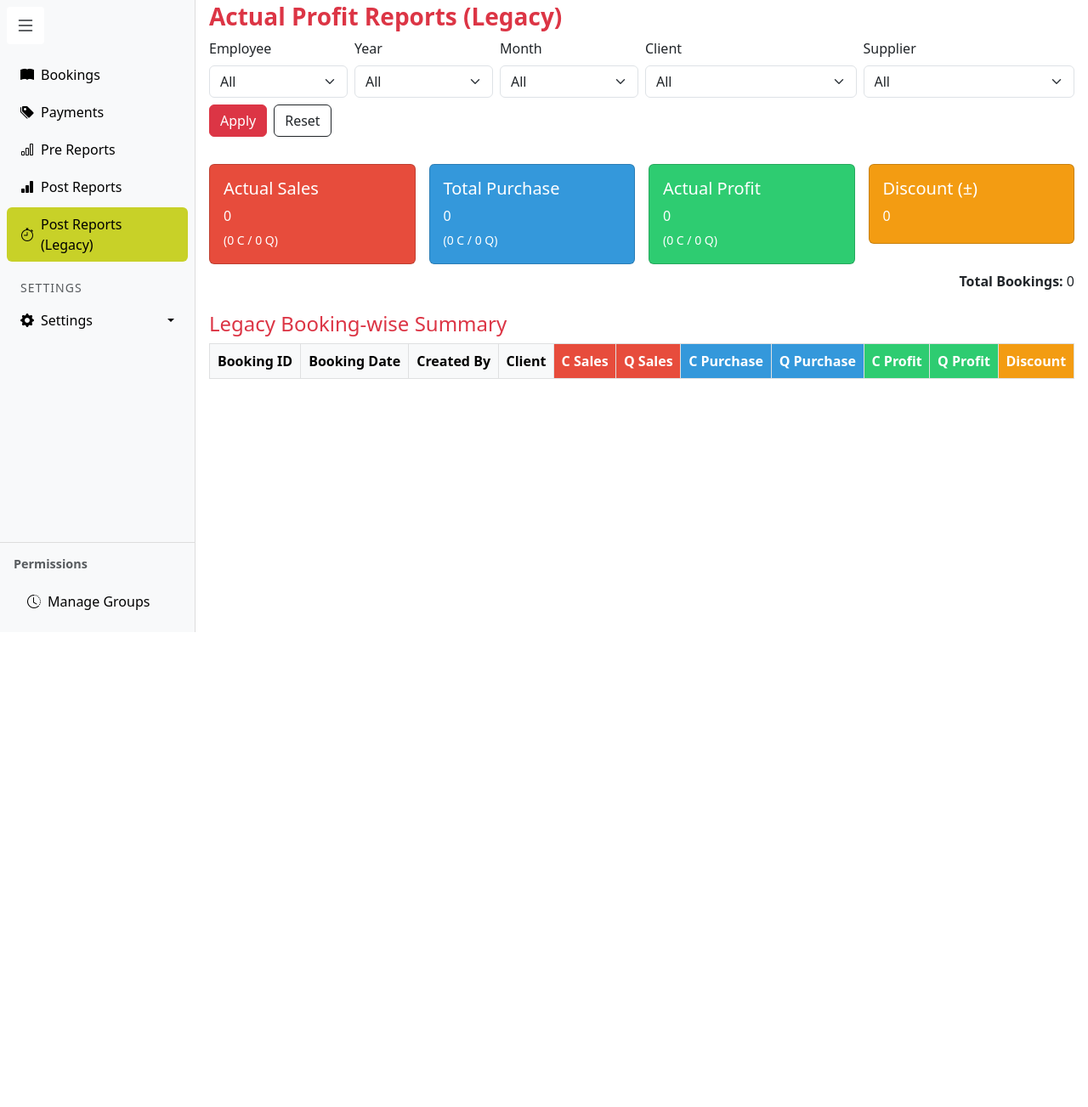
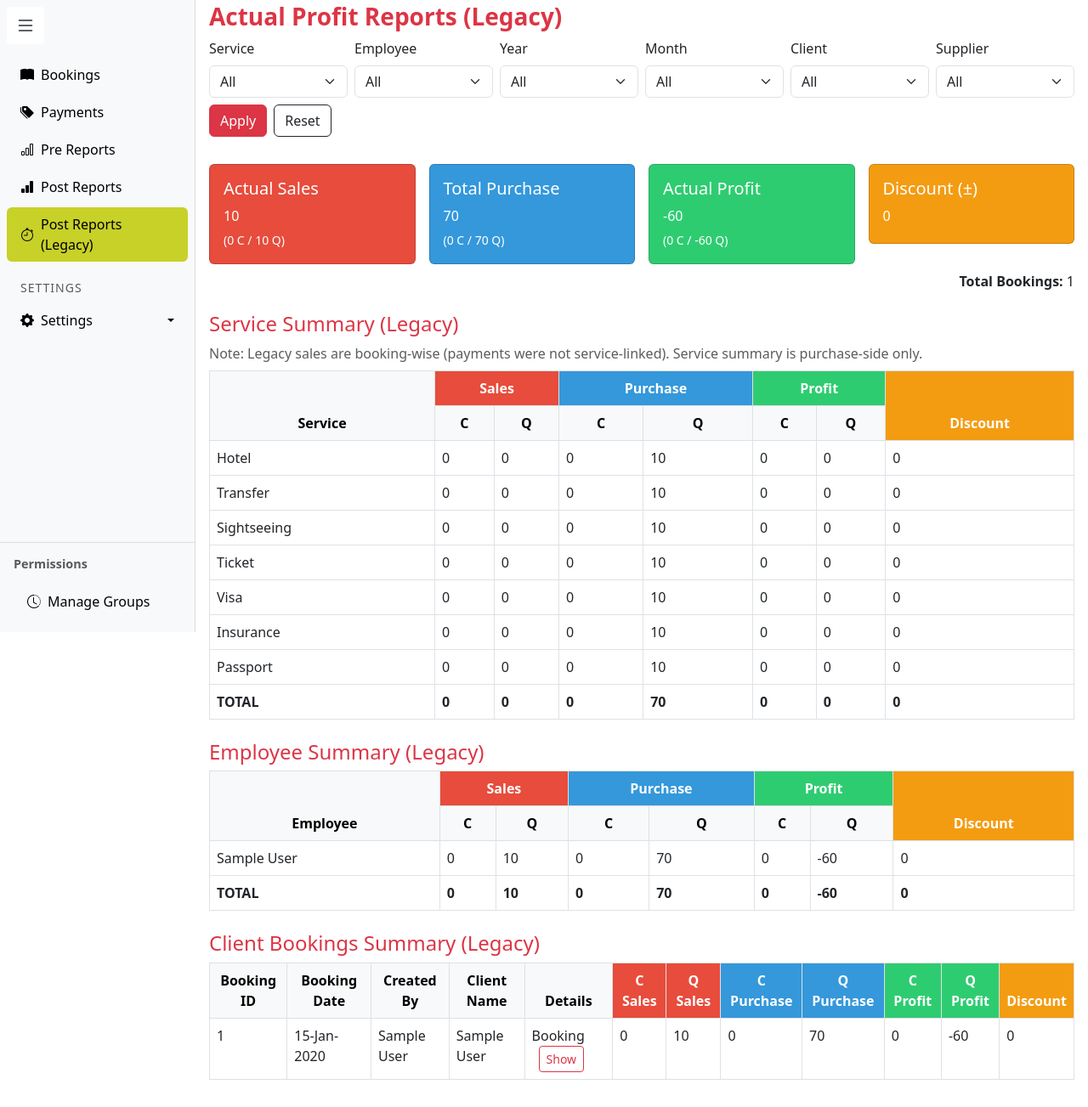
Before and after one commit to theplateofcode/bpc, a Django app: page /reports/owner-reports-legacy/ in a window 1280 px wide. Shown: the part 56-1359 px from the top of the page at 85% size. Before the commit the page ends 800 px from the top, so only its background shows below. Run offline with Django 4.2, Linux system fonts and the light colour scheme; a user stored in the database is signed in; tables that the repository leaves empty hold one stand-in row (values such as "Sample post"); lists and menus that the app fills with data are empty; some libraries are stand-ins or nearby versions.

Commit message:
service individual change for report 13 views_legacy 1.6

```diff
--- a/reports/templates/owner_reports_legacy.html
+++ b/reports/templates/owner_reports_legacy.html
@@ -5,6 +5,13 @@
 
 <!-- Filters -->
 <form id="reportFilters" class="row g-2 align-items-end">
+  <div class="col-md-2">
+    <label for="service" class="form-label">Service</label>
+    <select id="service" name="service" class="form-select">
+      <option value="">All</option>
+    </select>
+  </div>
+
   <div class="col-md-2">
     <label for="employee" class="form-label">Employee</label>
     <select id="employee" name="employee" class="form-select">
@@ -26,14 +33,14 @@
     </select>
   </div>
 
-  <div class="col-md-3">
+  <div class="col-md-2">
     <label for="client" class="form-label">Client</label>
     <select id="client" name="client" class="form-select">
       <option value="">All</option>
     </select>
   </div>
 
-  <div class="col-md-3">
+  <div class="col-md-2">
     <label for="supplier" class="form-label">Supplier</label>
     <select id="supplier" name="supplier" class="form-select">
       <option value="">All</option>
@@ -93,115 +100,266 @@
   <strong>Total Bookings:</strong> <span id="bookingTotal">0</span>
 </div>
 
-<!-- Booking-wise table -->
-<h4 class="mt-4 text-danger">Legacy Booking-wise Summary</h4>
-<table class="table table-bordered" id="bookingSummary">
+<!-- Service Summary -->
+<h4 class="mt-4 text-danger">Service Summary (Legacy)</h4>
+<p class="text-muted mb-2">
+  Note: Legacy sales are booking-wise (payments were not service-linked). Service summary is purchase-side only.
+</p>
+<table class="table table-bordered" id="serviceSummary">
+  <thead class="table-light text-center">
+    <tr>
+      <th rowspan="2">Service</th>
+      <th colspan="2" style="background-color: #e74c3c; color: white">Sales</th>
+      <th colspan="2" style="background-color: #3498db; color: white">Purchase</th>
+      <th colspan="2" style="background-color: #2ecc71; color: white">Profit</th>
+      <th rowspan="2" style="background-color: #f39c12; color: white">Discount</th>
+    </tr>
+    <tr>
+      <th>C</th><th>Q</th>
+      <th>C</th><th>Q</th>
+      <th>C</th><th>Q</th>
+    </tr>
+  </thead>
+  <tbody></tbody>
+</table>
+
+<!-- Employee Summary -->
+<h4 class="mt-4 text-danger">Employee Summary (Legacy)</h4>
+<table class="table table-bordered" id="employeeSummary">
+  <thead class="table-light text-center">
+    <tr>
+      <th rowspan="2">Employee</th>
+      <th colspan="2" style="background-color: #e74c3c; color: white">Sales</th>
+      <th colspan="2" style="background-color: #3498db; color: white">Purchase</th>
+      <th colspan="2" style="background-color: #2ecc71; color: white">Profit</th>
+      <th rowspan="2" style="background-color: #f39c12; color: white">Discount</th>
+    </tr>
+    <tr>
+      <th>C</th><th>Q</th>
+      <th>C</th><th>Q</th>
+      <th>C</th><th>Q</th>
+    </tr>
+  </thead>
+  <tbody></tbody>
+</table>
+
+<!-- Client Summary -->
+<h4 class="mt-4 text-danger">Client Bookings Summary (Legacy)</h4>
+<table class="table table-bordered" id="clientSummary">
   <thead class="table-light text-center">
     <tr>
       <th>Booking ID</th>
       <th>Booking Date</th>
       <th>Created By</th>
-      <th>Client</th>
-      <th style="background-color:#e74c3c;color:white">C Sales</th>
-      <th style="background-color:#e74c3c;color:white">Q Sales</th>
-      <th style="background-color:#3498db;color:white">C Purchase</th>
-      <th style="background-color:#3498db;color:white">Q Purchase</th>
-      <th style="background-color:#2ecc71;color:white">C Profit</th>
-      <th style="background-color:#2ecc71;color:white">Q Profit</th>
-      <th style="background-color:#f39c12;color:white">Discount</th>
+      <th>Client Name</th>
+      <th>Details</th>
+      <th style="background-color: #e74c3c; color: white">C Sales</th>
+      <th style="background-color: #e74c3c; color: white">Q Sales</th>
+      <th style="background-color: #3498db; color: white">C Purchase</th>
+      <th style="background-color: #3498db; color: white">Q Purchase</th>
+      <th style="background-color: #2ecc71; color: white">C Profit</th>
+      <th style="background-color: #2ecc71; color: white">Q Profit</th>
+      <th style="background-color: #f39c12; color: white">Discount</th>
     </tr>
   </thead>
   <tbody></tbody>
 </table>
 
+<!-- Modal (must exist, otherwise your JS will throw) -->
+<div class="modal fade" id="serviceModal" tabindex="-1" aria-hidden="true">
+  <div class="modal-dialog modal-lg">
+    <div class="modal-content">
+      <div class="modal-header bg-danger text-white">
+        <h5 class="modal-title">Legacy Details</h5>
+        <button type="button" class="btn-close" data-bs-dismiss="modal"></button>
+      </div>
+      <div class="modal-body" id="serviceModalBody" style="background-color: #f8f9fa"></div>
+    </div>
+  </div>
+</div>
+
 <script>
   document.addEventListener("DOMContentLoaded", async () => {
     const clean = (n) => (n != null ? Math.round(n).toLocaleString("en-IN") : "0");
+
     const safeSet = (id, val) => {
       const el = document.getElementById(id);
-      if (el) el.innerText = clean(val);
+      if (el) el.innerText = clean(val || 0);
     };
+
+    const safeGet = (id) => document.getElementById(id);
 
     async function loadFilters() {
       const res = await fetch("{% url 'report_filters_data_legacy' %}");
       if (!res.ok) return;
       const data = await res.json();
 
-      const add = (id, items, labelFn) => {
-        const sel = document.getElementById(id);
-        if (!sel) return;
+      const add = (id, items, txt) => {
+        const sel = safeGet(id);
+        if (!sel || !Array.isArray(items)) return;
         items.forEach((i) => {
           sel.insertAdjacentHTML(
             "beforeend",
-            `<option value="${i.id ?? i}">${labelFn(i)}</option>`
+            `<option value="${i.id || i}">${txt(i)}</option>`
           );
         });
       };
 
-      add("employee", data.employees || [], (e) => e.name);
-      add("year", data.years || [], (y) => y);
-      add("month", data.months || [], (m) => m);
-      add("client", data.clients || [], (c) => c.name);
-      add("supplier", data.suppliers || [], (s) => s.name);
+      add("service", data.services, (s) => s);
+      add("employee", data.employees, (e) => e.name);
+      add("year", data.years, (y) => y);
+      add("month", data.months, (m) => m);
+      add("client", data.clients, (c) => c.name);
+      add("supplier", data.suppliers, (s) => s.name);
     }
 
     async function loadReportData(params = "") {
-      const url = "{% url 'legacy_booking_summary' %}" + (params ? "?" + params : "");
-      const res = await fetch(url);
+      const res = await fetch("{% url 'filtered_legacy_report' %}" + (params ? "?" + params : ""));
       if (!res.ok) return;
 
-      const payload = await res.json();
-      const t = payload.totals || {};
+      const summary = await res.json();
+      const t = summary.totals || {};
 
+      // Cards
       safeSet("salesTotal", (t.sales_cash || 0) + (t.sales_non_cash || 0));
-      safeSet("salesCash", t.sales_cash || 0);
-      safeSet("salesNonCash", t.sales_non_cash || 0);
+      safeSet("salesCash", t.sales_cash);
+      safeSet("salesNonCash", t.sales_non_cash);
 
       safeSet("purchaseTotal", (t.purchase_cash || 0) + (t.purchase_non_cash || 0));
-      safeSet("purchaseCash", t.purchase_cash || 0);
-      safeSet("purchaseNonCash", t.purchase_non_cash || 0);
+      safeSet("purchaseCash", t.purchase_cash);
+      safeSet("purchaseNonCash", t.purchase_non_cash);
 
       safeSet("profitTotal", (t.profit_cash || 0) + (t.profit_non_cash || 0));
-      safeSet("profitCash", t.profit_cash || 0);
-      safeSet("profitNonCash", t.profit_non_cash || 0);
+      safeSet("profitCash", t.profit_cash);
+      safeSet("profitNonCash", t.profit_non_cash);
 
       safeSet("discountTotal", t.discount || 0);
       safeSet("bookingTotal", t.bookings || 0);
 
-      const tbody = document.querySelector("#bookingSummary tbody");
+      // Service Summary
+      const sbody = document.querySelector("#serviceSummary tbody");
+      if (sbody) {
+        sbody.innerHTML = "";
+        const svc = summary.service_summary || {};
+        Object.entries(svc).forEach(([k, v]) => {
+          const total = k === "TOTAL";
+          sbody.insertAdjacentHTML(
+            "beforeend",
+            `
+            <tr${total ? ' style="font-weight:bold;background:#f8f9fa;"' : ""}>
+              <td>${k}</td>
+              <td>${clean(v.sales_cash || 0)}</td><td>${clean(v.sales_non_cash || 0)}</td>
+              <td>${clean(v.purchase_cash || 0)}</td><td>${clean(v.purchase_non_cash || 0)}</td>
+              <td>${clean(v.profit_cash || 0)}</td><td>${clean(v.profit_non_cash || 0)}</td>
+              <td>${clean(v.discount || 0)}</td>
+            </tr>`
+          );
+        });
+      }
+
+      // Employee Summary
+      const ebody = document.querySelector("#employeeSummary tbody");
+      if (ebody) {
+        ebody.innerHTML = "";
+        const emp = summary.employee_summary || {};
+        Object.entries(emp).forEach(([k, v]) => {
+          const total = k === "TOTAL";
+          ebody.insertAdjacentHTML(
+            "beforeend",
+            `
+            <tr${total ? ' style="font-weight:bold;background:#f8f9fa;"' : ""}>
+              <td>${k}</td>
+              <td>${clean(v.sales_cash || 0)}</td><td>${clean(v.sales_non_cash || 0)}</td>
+              <td>${clean(v.purchase_cash || 0)}</td><td>${clean(v.purchase_non_cash || 0)}</td>
+              <td>${clean(v.profit_cash || 0)}</td><td>${clean(v.profit_non_cash || 0)}</td>
+              <td>${clean(v.discount || 0)}</td>
+            </tr>`
+          );
+        });
+      }
+
+      // Client Summary (Bookings)
+      const resp = await fetch("{% url 'bookings_report_legacy' %}" + (params ? "?" + params : ""));
+      if (!resp.ok) return;
+
+      const bookings = await resp.json();
+      const tbody = document.querySelector("#clientSummary tbody");
       if (!tbody) return;
+
       tbody.innerHTML = "";
 
-      (payload.data || []).forEach((b) => {
-        tbody.insertAdjacentHTML("beforeend", `
+      (bookings.data || []).forEach((b) => {
+        const services = b.services || [];
+        const svcLabel = services.map((s) => s.service).join(", ");
+
+        const modalHtml = services.map((s) => `
+          <div class="p-3 mb-3 bg-white shadow-sm rounded border">
+            <h6><strong>${s.service}</strong> (${s.mode || "—"})</h6>
+            <p>
+              Sales: ${clean(s.sales || 0)}<br>
+              Purchase: ${clean(s.purchase || 0)}<br>
+              Profit: ${clean(s.profit || 0)}<br>
+              Entered by: ${s.entered_by || "—"}
+            </p>
+          </div>
+        `).join("");
+
+        tbody.insertAdjacentHTML(
+          "beforeend",
+          `
           <tr>
             <td>${b.booking_id || ""}</td>
             <td>${b.booking_date || ""}</td>
             <td>${b.created_by || ""}</td>
             <td>${b.client_name || ""}</td>
-            <td>${clean(b.sales_cash || 0)}</td>
-            <td>${clean(b.sales_non_cash || 0)}</td>
-            <td>${clean(b.purchase_cash || 0)}</td>
-            <td>${clean(b.purchase_non_cash || 0)}</td>
-            <td>${clean(b.profit_cash || 0)}</td>
-            <td>${clean(b.profit_non_cash || 0)}</td>
-            <td>${clean(b.discount || 0)}</td>
-          </tr>
-        `);
+            <td>
+              ${svcLabel}
+              <button class="btn btn-sm btn-outline-danger ms-2"
+                data-bs-toggle="modal" data-bs-target="#serviceModal"
+                data-services='${encodeURIComponent(modalHtml)}'>Show</button>
+            </td>
+            <td>${clean((b.totals && b.totals.sales_cash) || 0)}</td>
+            <td>${clean((b.totals && b.totals.sales_non_cash) || 0)}</td>
+            <td>${clean((b.totals && b.totals.purchase_cash) || 0)}</td>
+            <td>${clean((b.totals && b.totals.purchase_non_cash) || 0)}</td>
+            <td>${clean((b.totals && b.totals.profit_cash) || 0)}</td>
+            <td>${clean((b.totals && b.totals.profit_non_cash) || 0)}</td>
+            <td>${clean((b.totals && b.totals.discount) || 0)}</td>
+          </tr>`
+        );
       });
     }
 
-    document.getElementById("applyFilters")?.addEventListener("click", (e) => {
+    // Modal listener (guarded)
+    const serviceModal = safeGet("serviceModal");
+    const serviceModalBody = safeGet("serviceModalBody");
+    if (serviceModal && serviceModalBody) {
+      serviceModal.addEventListener("show.bs.modal", (e) => {
+        const btn = e.relatedTarget;
+        serviceModalBody.innerHTML = decodeURIComponent(btn?.getAttribute("data-services") || "");
+      });
+    }
+
+    // Filters
+    const applyBtn = safeGet("applyFilters");
+    const resetBtn = safeGet("resetFilters");
+    const form = safeGet("reportFilters");
+
+    if (applyBtn && form) {
+      applyBtn.addEventListener("click", (e) => {
         e.preventDefault();
-      const params = new URLSearchParams(new FormData(document.getElementById("reportFilters"))).toString();
+        const params = new URLSearchParams(new FormData(form)).toString();
         loadReportData(params);
       });
+    }
 
-    document.getElementById("resetFilters")?.addEventListener("click", (e) => {
+    if (resetBtn && form) {
+      resetBtn.addEventListener("click", (e) => {
         e.preventDefault();
-      document.getElementById("reportFilters")?.reset();
+        form.reset();
         loadReportData();
       });
+    }
 
     await loadFilters();
     await loadReportData();
```
Lines whose indentation alone changed are shown as unchanged.
